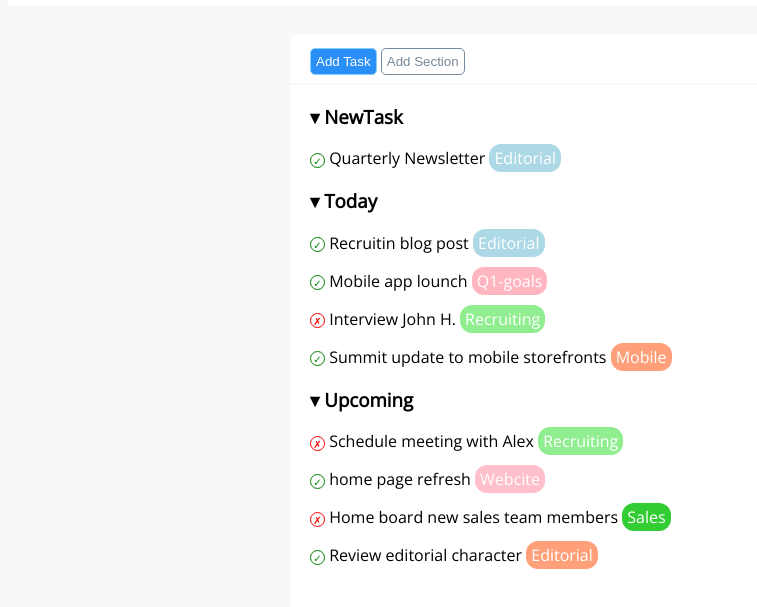
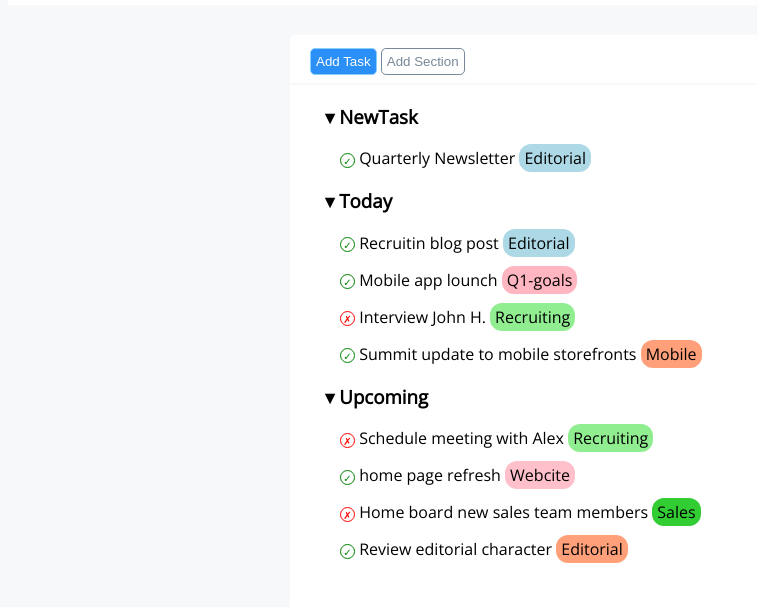
Before and after one commit to Adner16/html-css-toboolist, a plain HTML site: page index.html in a window 1280 px wide. Shown: the part 73-680 px from the top of the page, without its empty margins (0-757 px from the left). Drawn offline with nearby package versions, Linux system fonts and the light colour scheme; a web font is replaced by a local one.

Commit message:
fixed list

```diff
--- a/css/style.css
+++ b/css/style.css
@@ -1,3 +1,5 @@
+/* general */
+
 *{
     padding: 0;
     box-sizing: border-box;
@@ -35,7 +37,7 @@ header{
 
 .container{
     width: 700px;
-    height: 600px;
+    height: 580px;
     margin: auto;
     margin-top: 30px;
     background-color: white;
@@ -71,14 +73,19 @@ padding-left: 20px;
     color: lightslategray;
     border: 1px solid lightslategray;
 }
+ul{
+    list-style-type: none;
+}
+li{
+    margin: 15px;
+}
 
 
 /* etichette */
 
-span{
+.label{
     border-radius: 12px;
     padding: 3px 5px;
-    color: white;
 }
 .lightblue{
     background-color: lightblue;
--- a/index.html
+++ b/index.html
@@ -20,51 +20,64 @@
     <main>
         <div class="container">
             <div class="top-section">
-                <button class="link link1" href="linkpagina.com">Add Task</button>
-                <button class="link link2" href="linkpagina.com">Add Section</button>
+                <button class="link link1" >Add Task</button>
+                <button class="link link2" >Add Section</button>
             </div>
 
-
             <div class="content">
-                <h3>&blacktriangledown; NewTask</h3>
-                <p>
-                    <div class="icon check">&check;</div> Quarterly Newsletter
-                    <span class="lightblue">Editorial</span>
-                </p>
-                <h3>&blacktriangledown; Today</h3>
-                <p>
-                    <div class="icon check">&check;</div> Recruitin blog post
-                    <span class="lightblue">Editorial</span>
-                </p>
-                <p>
-                    <div class="icon check">&check;</div> Mobile app lounch
-                    <span class="lightpink">Q1-goals</span>
-                </p>
-                <p>
-                    <div class="icon cross">&cross;</div> Interview John H.
-                    <span class="lightgreen">Recruiting</span>
-                </p>
-                <p>
-                    <div class="icon check">&check;</div> Summit update to mobile storefronts
-                    <span class="lightorange">Mobile</span>
-                </p>
-                <h3>&blacktriangledown; Upcoming</h3>
-                <p>
-                    <div class="icon cross">&cross;</div> Schedule meeting with Alex
-                    <span class="lightgreen">Recruiting</span>
-                </p>
-                <p>
-                    <div class="icon check">&check;</div> home page refresh
-                    <span class="pink">Webcite</span>
-                </p>
-                <p>
-                    <div class="icon cross">&cross;</div> Home board new sales team members
-                    <span class="fluogreen">Sales</span>
-                </p>
-                <p>
-                    <div class="icon check">&check;</div> Review editorial character
-                    <span class="lightorange">Editorial</span>
-                </p>
+                <ul>
+                    <li>
+                        <h3>&blacktriangledown; NewTask</h3>
+                        <ul>
+                            <li>
+                                <span class="icon check">&check;</span> <span>Quarterly Newsletter</span>
+                                <span class=" label lightblue">Editorial</span>
+                            </li>
+                        </ul>
+                    </li>
+                    <li>
+                        <h3>&blacktriangledown; Today</h3>
+                        <ul>
+                            <li>
+                                <span class="icon check">&check;</span> <span> Recruitin blog post </span>
+                                <span class="label lightblue">Editorial</span>
+                            </li>
+                            <li>
+                                <span class="icon check">&check;</span> <span> Mobile app lounch </span>
+                                <span class="label lightpink">Q1-goals</span>
+                            </li>
+                            <li>
+                                <span class="icon cross">&cross;</span> <span>Interview John H.</span>
+                                <span class="label lightgreen">Recruiting</span>
+                            </li>
+                            <li>
+                                <span class="icon check">&check;</span> <span> Summit update to mobile storefronts</span>
+                                <span class="label lightorange">Mobile</span>
+                            </li>
+                        </ul>
+                    </li>
+                    <li>
+                        <h3>&blacktriangledown; Upcoming</h3>
+                        <ul>
+                            <li>
+                                <span class="icon cross">&cross;</span> <span> Schedule meeting with Alex</span>
+                                <span class="label lightgreen">Recruiting</span>
+                            </li>
+                            <li>
+                                <span class="icon check">&check;</span> <span> home page refresh</span>
+                                <span class="label pink">Webcite</span>
+                            </li>
+                            <li>
+                                <span class="icon cross">&cross;</span> <span> Home board new sales team members</span>
+                                <span class="label fluogreen">Sales</span>
+                            </li>
+                            <li>
+                                <span class="icon check">&check;</span> <span> Review editorial character</span>
+                                <span class="label lightorange">Editorial</span>
+                            </li>
+                        </ul>
+                    </li>
+                </ul>
             </div>
         </div>
     </main>
```
Also changed, not shown: 1 other file.
